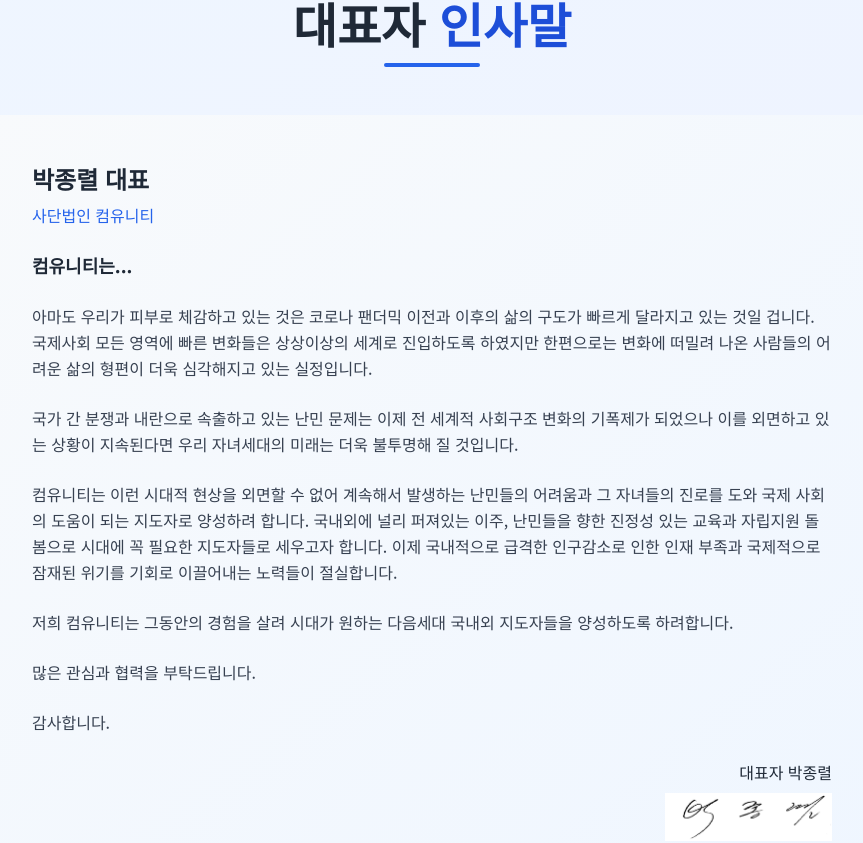
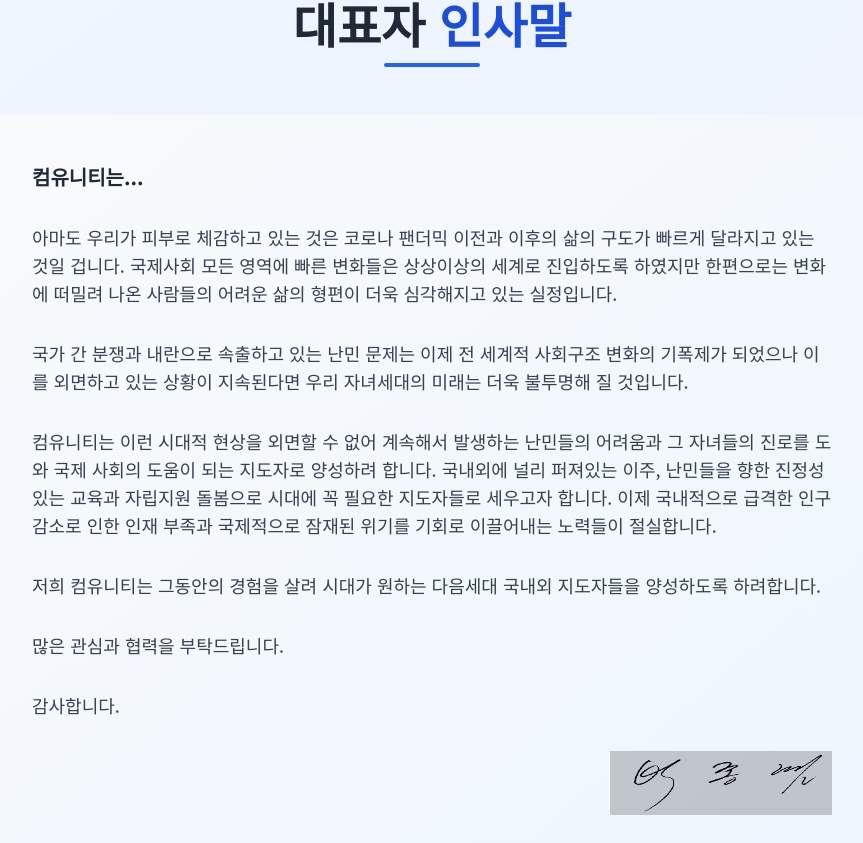
Before and after one commit to curara81/community-pj, a React (Vite) app: page /about in a window 1280 px wide. Shown: the part 1116-1959 px from the top of the page, without its empty margins (208-1071 px from the left). Built offline with nearby package versions, Linux system fonts and the light colour scheme.

Commit message:
Refactor: Update CEO message and signature
- Removed CEO's name and organization from the beginning of the message.
- Increased font size of the message.
- Removed CEO's name from the end of the message.
- Adjusted the signature image to show only the signature.

```diff
--- a/src/components/CEOMessageSection.tsx
+++ b/src/components/CEOMessageSection.tsx
@@ -14,16 +14,11 @@ const CEOMessageSection = memo(() => {
           </div>
 
           <div className="care-card rounded-2xl p-8 md:p-12 shadow-lg">
-            <div className="mb-6">
-              <h3 className="text-2xl font-bold text-gray-800 mb-2">박종렬 대표</h3>
-              <p className="text-blue-600 font-medium">사단법인 컴유니티</p>
-            </div>
+            <div className="prose prose-xl max-w-none">
+              <div className="text-gray-700 leading-relaxed space-y-8">
+                <p className="font-semibold text-xl text-gray-800">컴유니티는...</p>
 
-            <div className="prose prose-lg max-w-none">
-              <div className="text-gray-700 leading-relaxed space-y-6">
-                <p className="font-semibold text-lg text-gray-800">컴유니티는...</p>
-
-                <p>
+                <p className="text-lg">
                   아마도 우리가 피부로 체감하고 있는 것은 코로나 팬더믹 이전과
                   이후의 삶의 구도가 빠르게 달라지고 있는 것일 겁니다.
                   국제사회 모든 영역에 빠른 변화들은 상상이상의 세계로 진입하도록 하였지만
@@ -31,36 +26,36 @@ const CEOMessageSection = memo(() => {
                   실정입니다.
                 </p>
 
-                <p>
+                <p className="text-lg">
                   국가 간 분쟁과 내란으로 속출하고 있는 난민 문제는
                   이제 전 세계적 사회구조 변화의 기폭제가 되었으나 이를 외면하고 있는 상황이 지속된다면 우리 자녀세대의 미래는 더욱 불투명해 질 것입니다.
                 </p>
 
-                <p>
+                <p className="text-lg">
                   컴유니티는 이런 시대적 현상을 외면할 수 없어 계속해서 발생하는 난민들의 어려움과 그 자녀들의 진로를 도와 국제 사회의 도움이 되는 지도자로 양성하려 합니다.
                   국내외에 널리 퍼져있는 이주, 난민들을 향한 진정성 있는 교육과 자립지원 돌봄으로
                   시대에 꼭 필요한 지도자들로 세우고자 합니다.
                   이제 국내적으로 급격한 인구감소로 인한 인재 부족과 국제적으로 잠재된 위기를 기회로 이끌어내는 노력들이 절실합니다.
                 </p>
 
-                <p>
+                <p className="text-lg">
                   저희 컴유니티는 그동안의 경험을 살려 시대가 원하는 다음세대 국내외 지도자들을 양성하도록 하려합니다.
                 </p>
 
-                <p>
+                <p className="text-lg">
                   많은 관심과 협력을 부탁드립니다.
                 </p>
 
-                <p className="mb-8">
+                <p className="text-lg mb-8">
                   감사합니다.
                 </p>
 
-                <div className="flex flex-col items-end mt-8">
-                  <p className="text-gray-800 font-medium mb-2">대표자 박종렬</p>
+                <div className="flex justify-end mt-8">
                   <img
                     src="/lovable-uploads/a6a6644d-12fb-40f2-9a22-c01f779b0973.png"
                     alt="박종렬 대표 서명"
-                    className="h-12 object-contain"
+                    className="h-16 object-contain mix-blend-multiply"
+                    style={{ filter: 'contrast(1.2) brightness(0.8)' }}
                   />
                 </div>
               </div>
```
